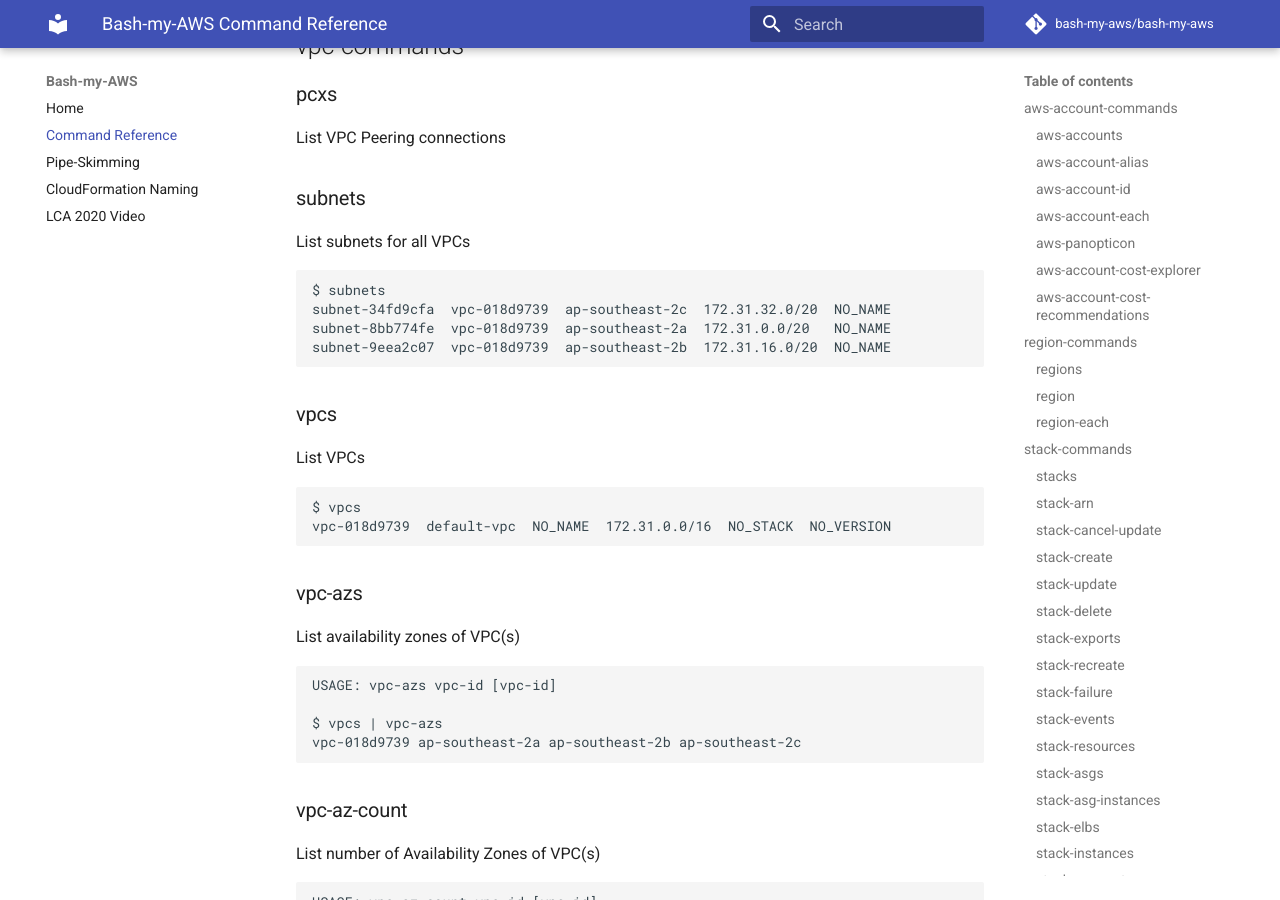
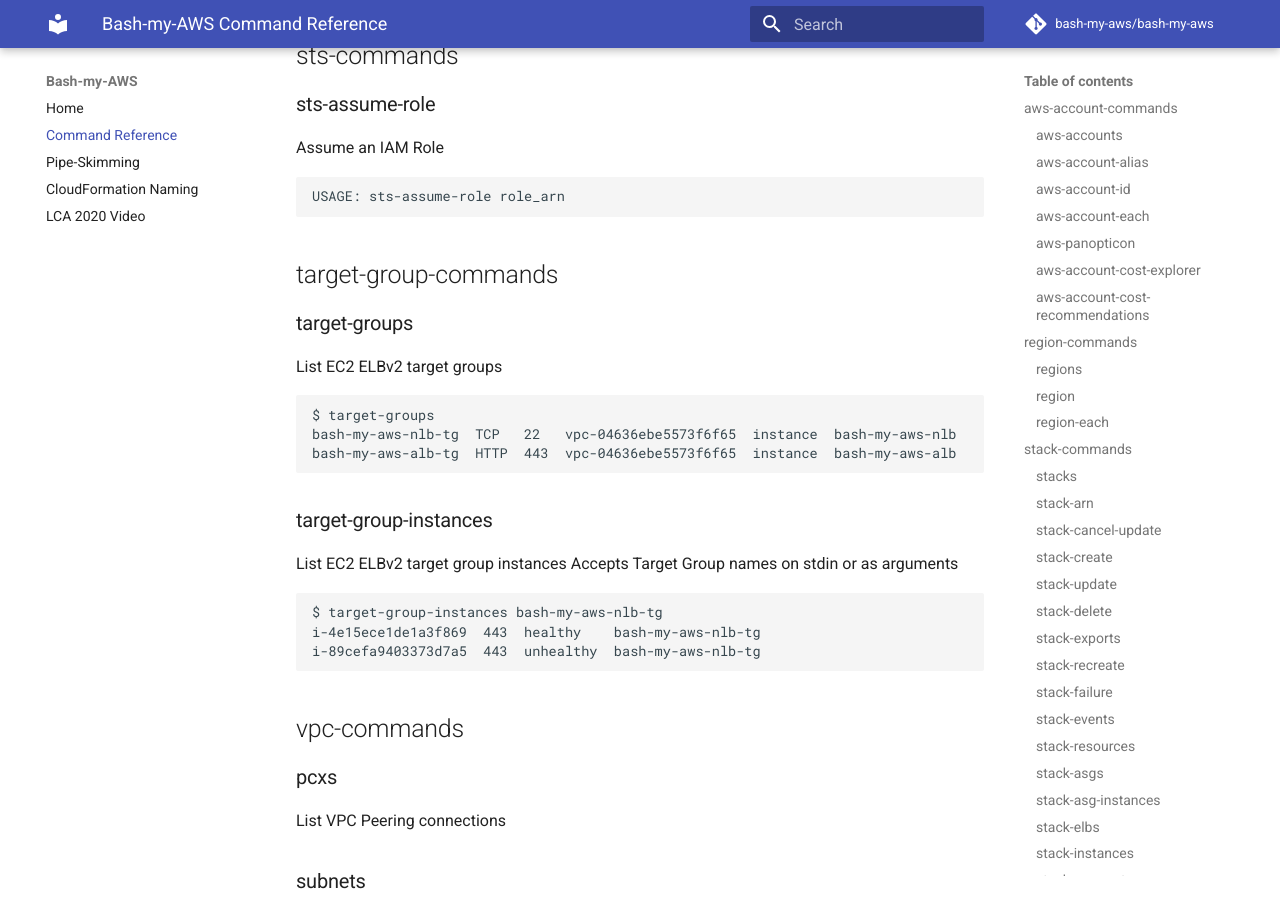
Before and after one commit to bash-my-aws/bash-my-aws, an MkDocs documentation site: the page built from docs/command-reference.md, in a window 1280 px wide and 900 px high, scrolled down 28812 px. Built offline with MkDocs 1.6.1 and Material for MkDocs 9.7.7, drawn with Linux system fonts in a browser that asks for light colours; comment, search, counter and statistics services are not loaded; some of the changed text lies outside the part shown.

Commit message:
Add ELBv2 target groups functions

```diff
--- a/docs/command-reference.md
+++ b/docs/command-reference.md
@@ -34,12 +34,12 @@
 
 List AWS Accounts in an [Organization](https://aws.amazon.com/organizations/)
 
-    $ aws-accounts
-    089834043791  ACTIVE  INVITED  1488257653.638  mike-aws@bailey.net.au
-    812094344564  ACTIVE  CREATED  1537922950.972  mike-bash-my-aws@bailey.net.au
-    001721147249  ACTIVE  INVITED  1548752330.723  mike@bailey.net.au
-    867077406134  ACTIVE  CREATED  1557910982.885  mike-deleteme@bailey.net.au
-    892345420873  ACTIVE  CREATED  1557911243.358  mike-delete@bailey.net.au
+   $ aws-accounts
+   089834043791  ACTIVE  INVITED  1488257653.638  mike-aws@bailey.net.au
+   812094344564  ACTIVE  CREATED  1537922950.972  mike-bash-my-aws@bailey.net.au
+   001721147249  ACTIVE  INVITED  1548752330.723  mike@bailey.net.au
+   867077406134  ACTIVE  CREATED  1557910982.885  mike-deleteme@bailey.net.au
+   892345420873  ACTIVE  CREATED  1557911243.358  mike-delete@bailey.net.au
 
 *Optionally provide a filter string for a `| grep` effect with tighter columisation:*
 
@@ -975,6 +975,17 @@
     bash-my-aws-alb  ap-southeast-2a ap-southeast-2b
 
 
+### elbv2-target-groups
+
+List target groups of ELBv2(s) [Application and Network Load Balancers)
+
+    USAGE: elbv2-target-groups load-balancer [load-balancer]
+
+    $ elbv2s | elbv2-target-groups
+    bash-my-aws-nlb-tg  TCP   22   vpc-018d9739  bash-my-aws-nlb
+    bash-my-aws-alb-tg  HTTP  443  vpc-018d9739  bash-my-aws-alb
+
+
 ## iam-commands
 
 
@@ -1371,6 +1382,28 @@
     USAGE: sts-assume-role role_arn
 
 
+## target-group-commands
+
+
+### target-groups
+
+List EC2 ELBv2 target groups
+
+    $ target-groups
+    bash-my-aws-nlb-tg  TCP   22   vpc-04636ebe5573f6f65  instance  bash-my-aws-nlb
+    bash-my-aws-alb-tg  HTTP  443  vpc-04636ebe5573f6f65  instance  bash-my-aws-alb
+
+
+### target-group-instances
+
+List EC2 ELBv2 target group instances
+Accepts Target Group names on stdin or as arguments
+
+    $ target-group-instances bash-my-aws-nlb-tg
+    i-4e15ece1de1a3f869  443  healthy    bash-my-aws-nlb-tg
+    i-89cefa9403373d7a5  443  unhealthy  bash-my-aws-nlb-tg
+
+
 ## vpc-commands
 
 
```
Also changed, not shown: 7 other files.
